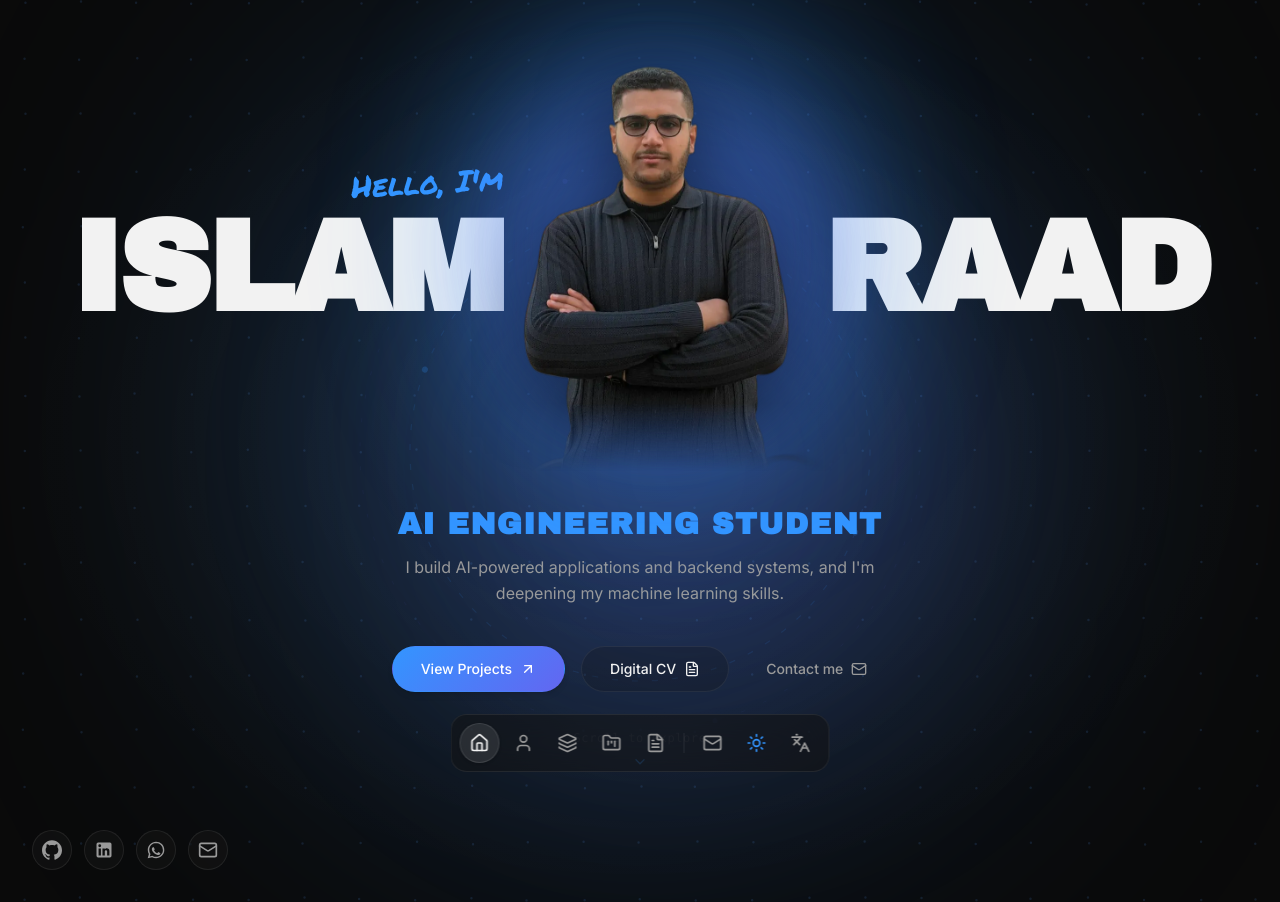
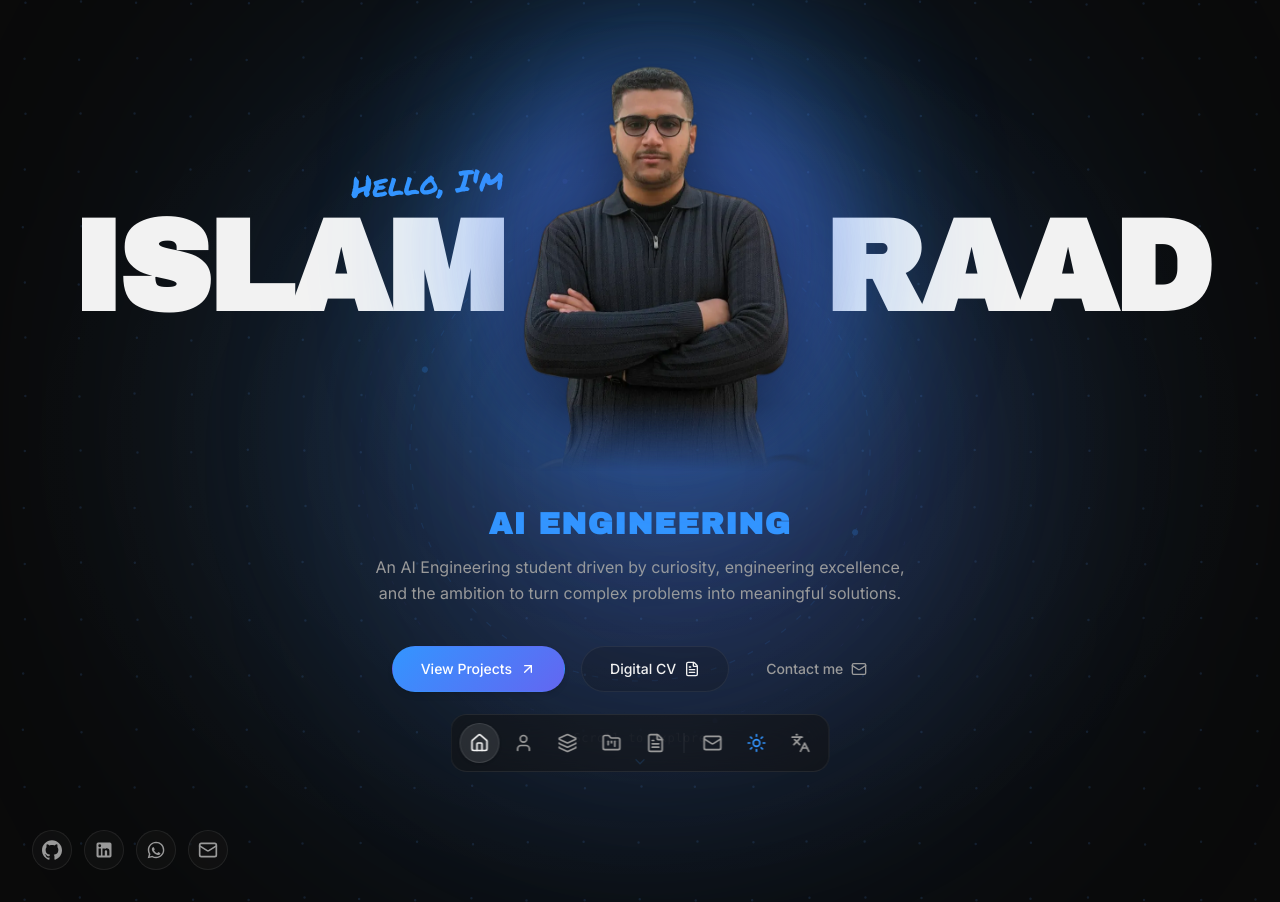
Before and after one commit to Islam-Raad-dev/Profile, a Next.js app: page / in a window 1280 px wide. Built offline with nearby package versions, Linux system fonts and the light colour scheme.

Commit message:
feat: update profile role and bios for clarity and impact

```diff
--- a/src/content/profile.ts
+++ b/src/content/profile.ts
@@ -4,7 +4,7 @@ export const profile = {
   fullName: { en: 'Islam Raad', ar: 'إسلام رعــــد' } as L,
   shortName: { en: 'Islam', ar: 'إسلام' } as L,
   heroName: { line1: { en: 'ISLAM', ar: 'إسلام' }, line2: { en: 'RAAD', ar: 'رعــــد' } },
-  role: { en: 'AI Engineering Student', ar: 'طالب هندسة الذكاء الاصطناعي' } as L,
+  role: { en: 'AI Engineering ', ar: 'مهندس الذكاء الاصطناعي' } as L,
   tagline: {
     en: 'AI Engineering student at the University of Mosul.',
     ar: 'طالب هندسة ذكاء اصطناعي في جامعة الموصل.',
@@ -12,8 +12,8 @@ export const profile = {
   location: { en: 'Mosul, Iraq', ar: 'الموصل، العراق' } as L,
   greeting: { en: "Hello, I'm", ar: 'أهلاً، أنا' } as L,
   shortBio: {
-    en: "I build AI-powered applications and backend systems, and I'm deepening my machine learning skills.",
-    ar: 'أقوم ببناء تطبيقات وأنظمة خلفية مدعومة بالذكاء الاصطناعي، وأعمل على تعميق مهاراتي في تعلم الآلة.',
+    en: "An AI Engineering student driven by curiosity, engineering excellence, and the ambition to turn complex problems into meaningful solutions.",
+    ar: 'طالب هندسة ذكاء اصطناعي، يقوده الفضول وشغف التعلّم والبناء، ويطمح إلى توظيف المعرفة والهندسة لتحويل التحديات المعقّدة إلى حلول عملية تُحدث أثرًا حقيقيًا.',
   } as L,
   longBio: {
     en: "Second-year AI Engineering student at the University of Mosul. I build AI-powered applications and backend systems, and I'm deepening my machine learning skills through Samsung Innovation Campus and GCI World. I'm seeking opportunities to learn and contribute to real-world AI and software projects.",
```
